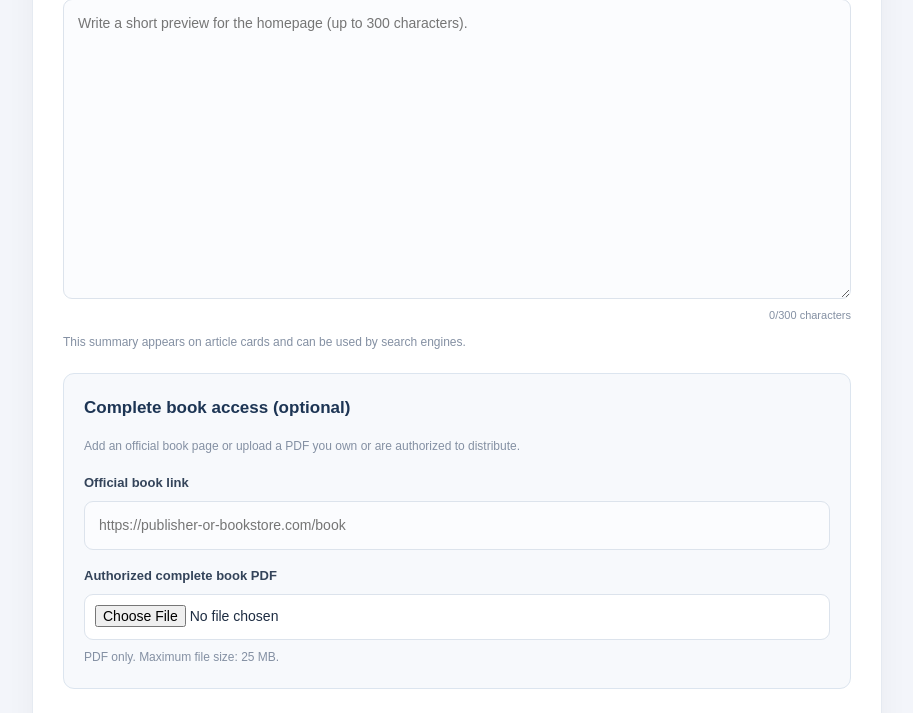
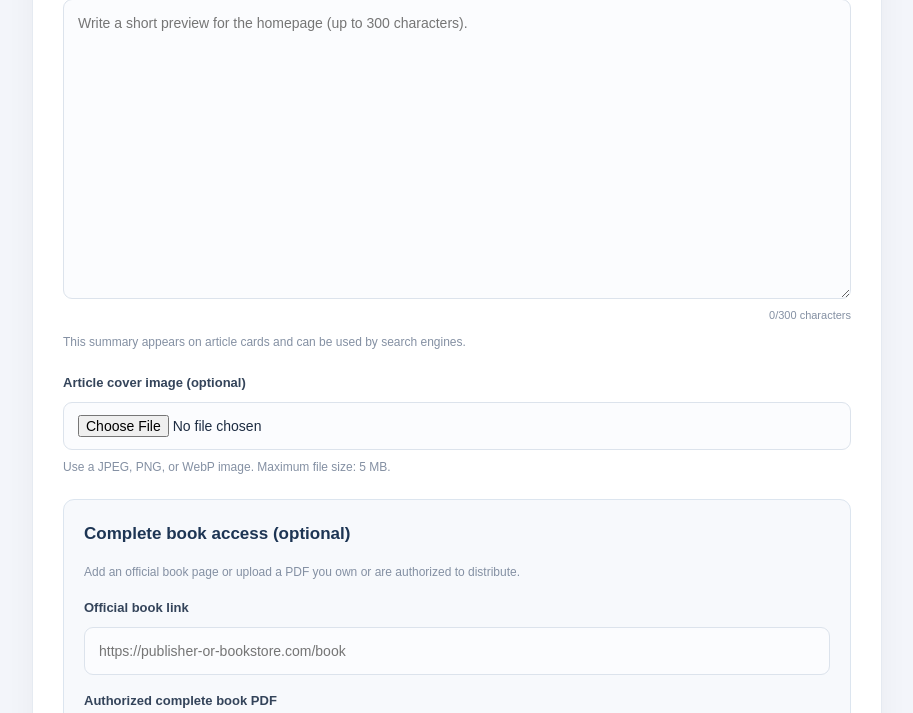
Before and after one commit to ugochi74/personal-blog, a Flask app: page /admin/articles/add in a window 1280 px wide. Shown: the part 499-1212 px from the top of the page, without its empty margins (183-1096 px from the left). Run offline with Flask 3, Linux system fonts and the light colour scheme; the visitor is signed in with stand-in values (Sample User, id 1); parts of the project's set-up code (start-up, migrations or seed data) failed here and were passed over; some libraries are stand-ins or nearby versions.

Commit message:
Add cover image field to article creation

```diff
--- a/templates/admin/add_article.html
+++ b/templates/admin/add_article.html
@@ -42,6 +42,11 @@
             <p class="editor-counter"><span id="excerpt-count">0</span>/300 characters</p>
             <p class="editor-help">This summary appears on article cards and can be used by search engines.</p>
         </div>
+        <div class="editor-field cover-upload-field">
+            <label for="cover_image">Article cover image (optional)</label>
+            <input type="file" id="cover_image" name="cover_image" accept=".jpg,.jpeg,.png,.webp,image/jpeg,image/png,image/webp">
+            <p class="editor-help">Use a JPEG, PNG, or WebP image. Maximum file size: 5 MB.</p>
+        </div>
         <div class="book-access-fields">
             <h2>Complete book access (optional)</h2>
             <p class="editor-help">Add an official book page or upload a PDF you own or are authorized to distribute.</p>
```
